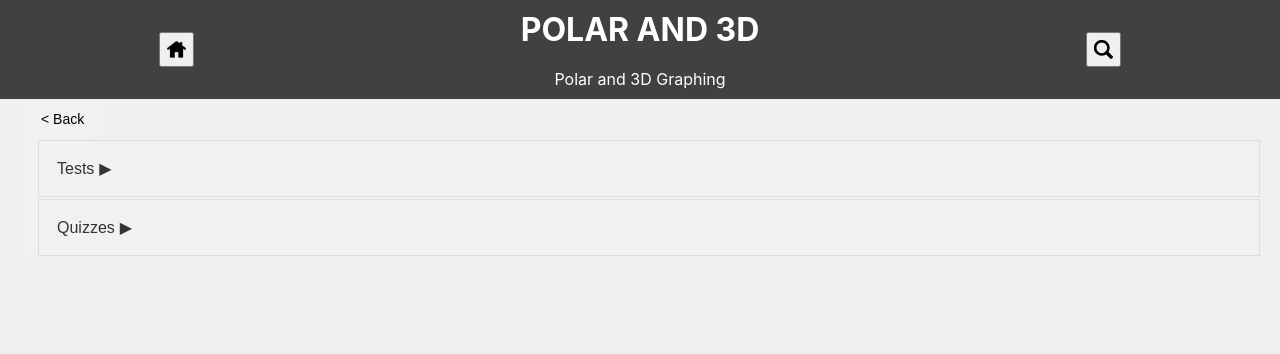
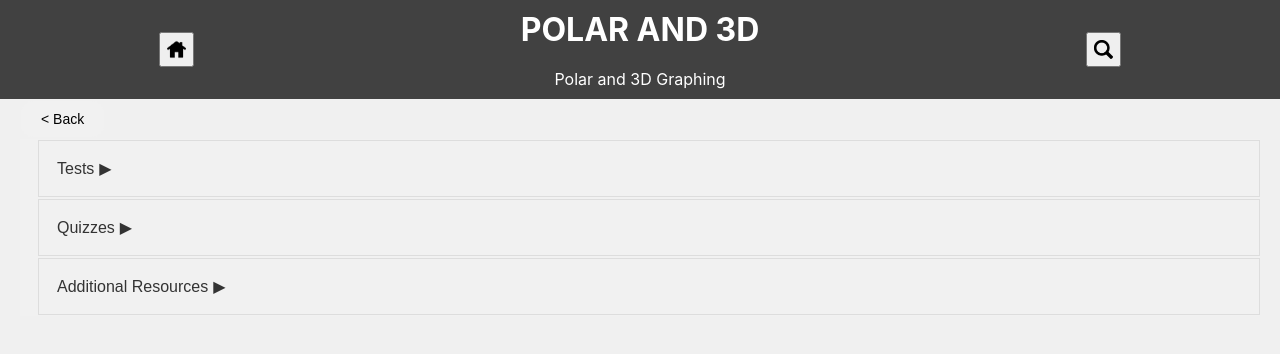
Before and after one commit to 1datcodes/GunnMaths, a React (Create React App) app: page /analysis/polar in a window 1280 px wide. Shown: the top 354 px of the page. Built offline with nearby package versions, Linux system fonts and the light colour scheme.

Commit message:
Added Drill quiz resources

```diff
--- a/src/units/Polar.js
+++ b/src/units/Polar.js
@@ -137,6 +137,17 @@ const resources = [
                 ]
             }
         ]
+    },
+    {
+        url: "/resources",
+        text: "Additional Resources",
+        options: [
+            {
+                url: "https://sheeptester.github.io/hello-world/drills.html",
+                text: "Drill Quiz Practice",
+                alt: "Drill"
+            }
+        ]
     }
 ];
 
```
